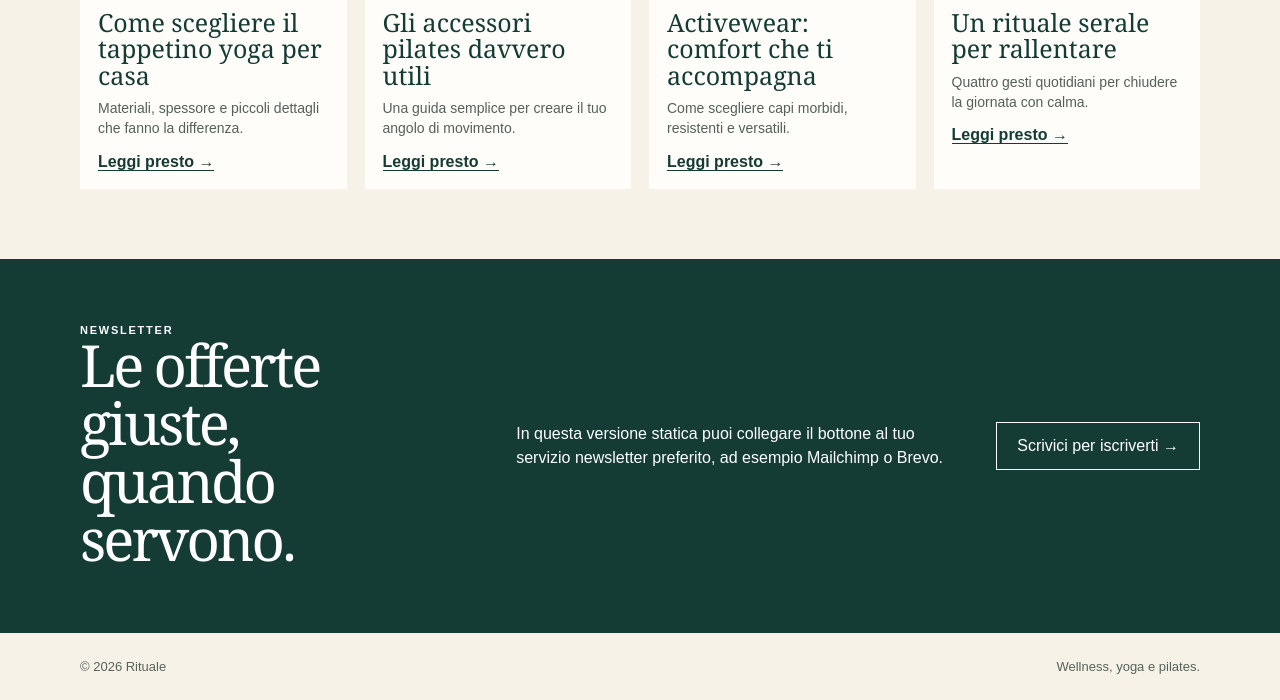
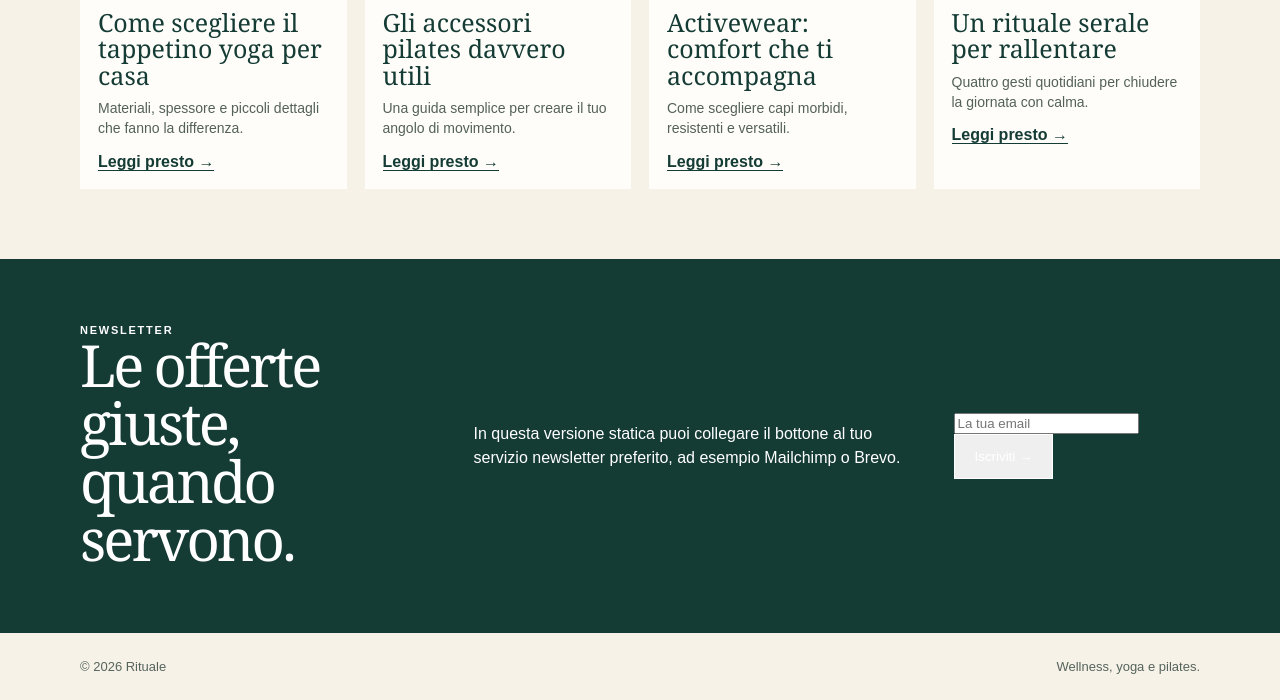
Before and after one commit to Filipponu/rituale-wellness, a website: page public/index.html in a window 1280 px wide. Shown: the part 1912-2612 px from the top of the page. Drawn offline with Linux system fonts and the light colour scheme; no server answers.

Commit message:
Corregge home e newsletter

```diff
--- a/public/index.html
+++ b/public/index.html
@@ -27,5 +27,5 @@
     <section class="newsletter" id="newsletter"><div class="wrap"><div><div class="eyebrow">Newsletter</div><h2>Le offerte giuste,<br>quando servono.</h2></div><p>In questa versione statica puoi collegare il bottone al tuo servizio newsletter preferito, ad esempio Mailchimp o Brevo.</p><a class="mail" href="mailto:ciao@tuodominio.it?subject=Iscrizione%20newsletter%20Rituale">Scrivici per iscriverti →</a></div></section>
   </main><footer class="wrap footer"><span>© 2026 Rituale</span><span>Wellness, yoga e pilates.</span></footer><div class="toast" id="toast">Codice copiato.</div>
   <script>const buttons=document.querySelectorAll('.copy'),toast=document.querySelector('#toast');buttons.forEach(b=>b.addEventListener('click',async()=>{try{await navigator.clipboard.writeText(b.dataset.code)}catch(e){}toast.textContent='Codice '+b.dataset.code+' copiato.';toast.style.display='block';setTimeout(()=>toast.style.display='none',1800)}));document.querySelectorAll('.filter').forEach(f=>f.addEventListener('click',()=>{document.querySelector('.filter.active').classList.remove('active');f.classList.add('active');document.querySelectorAll('.offer').forEach(o=>o.style.display=f.dataset.filter==='all'||o.dataset.category.includes(f.dataset.filter)?'flex':'none')}));</script>
-  <script src="/live.js"></script>
+  <script src="/live.js"></script><script src="/newsletter.js"></script>
 </body></html>
--- /dev/null
+++ b/public/newsletter.js
@@ -0,0 +1 @@
+const block=document.querySelector('#newsletter .wrap');if(block){const old=block.querySelector('.mail');if(old)old.outerHTML='<form id="newsletter-form"><input required type="email" placeholder="La tua email" aria-label="La tua email"><button class="mail">Iscriviti →</button><small id="newsletter-message"></small></form>';const form=document.querySelector('#newsletter-form');form?.addEventListener('submit',async e=>{e.preventDefault();const message=document.querySelector('#newsletter-message');try{const r=await fetch('/api/newsletter',{method:'POST',headers:{'Content-Type':'application/json'},body:JSON.stringify({email:form.querySelector('input').value})});const d=await r.json();if(!r.ok)throw Error(d.error);message.textContent='Grazie, sei iscritta/o!';form.reset()}catch(x){message.textContent=x.message}})}
```
